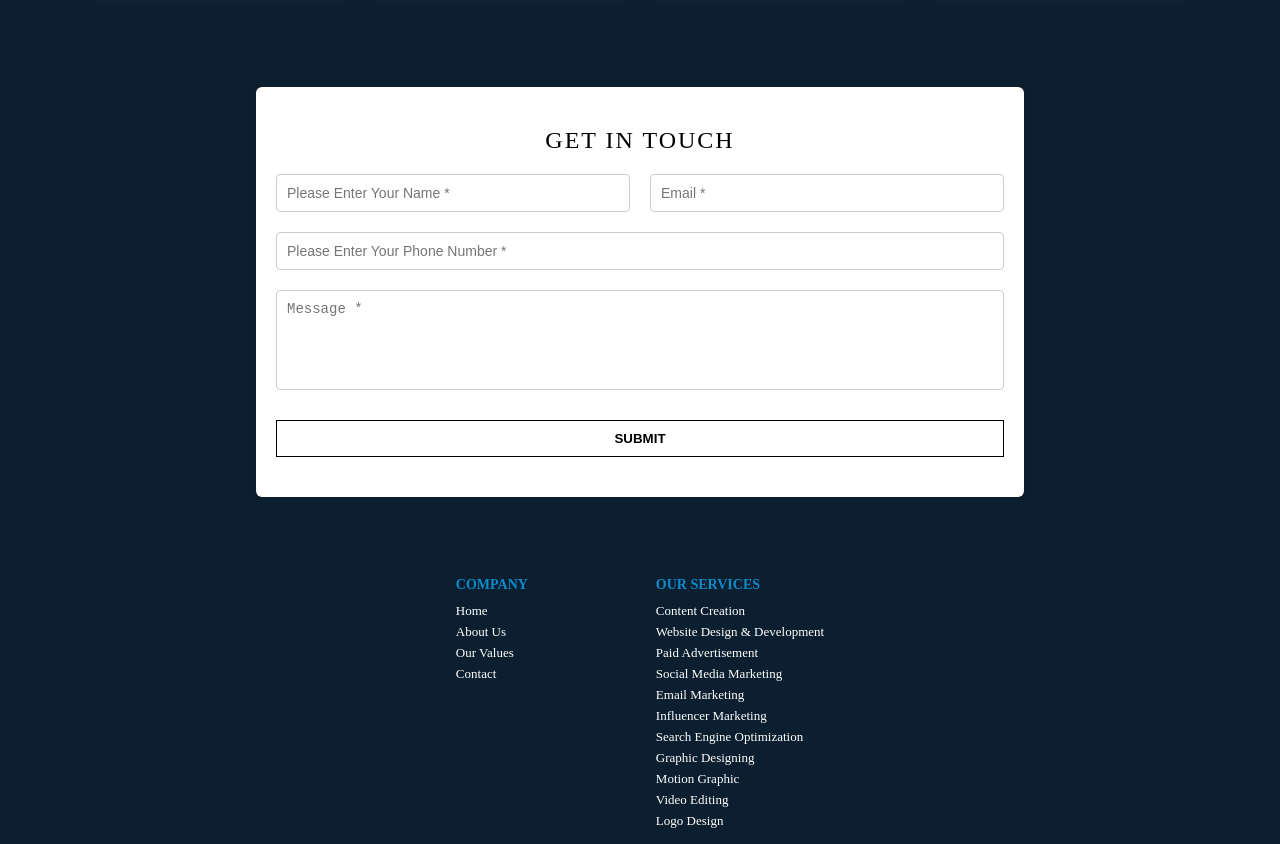
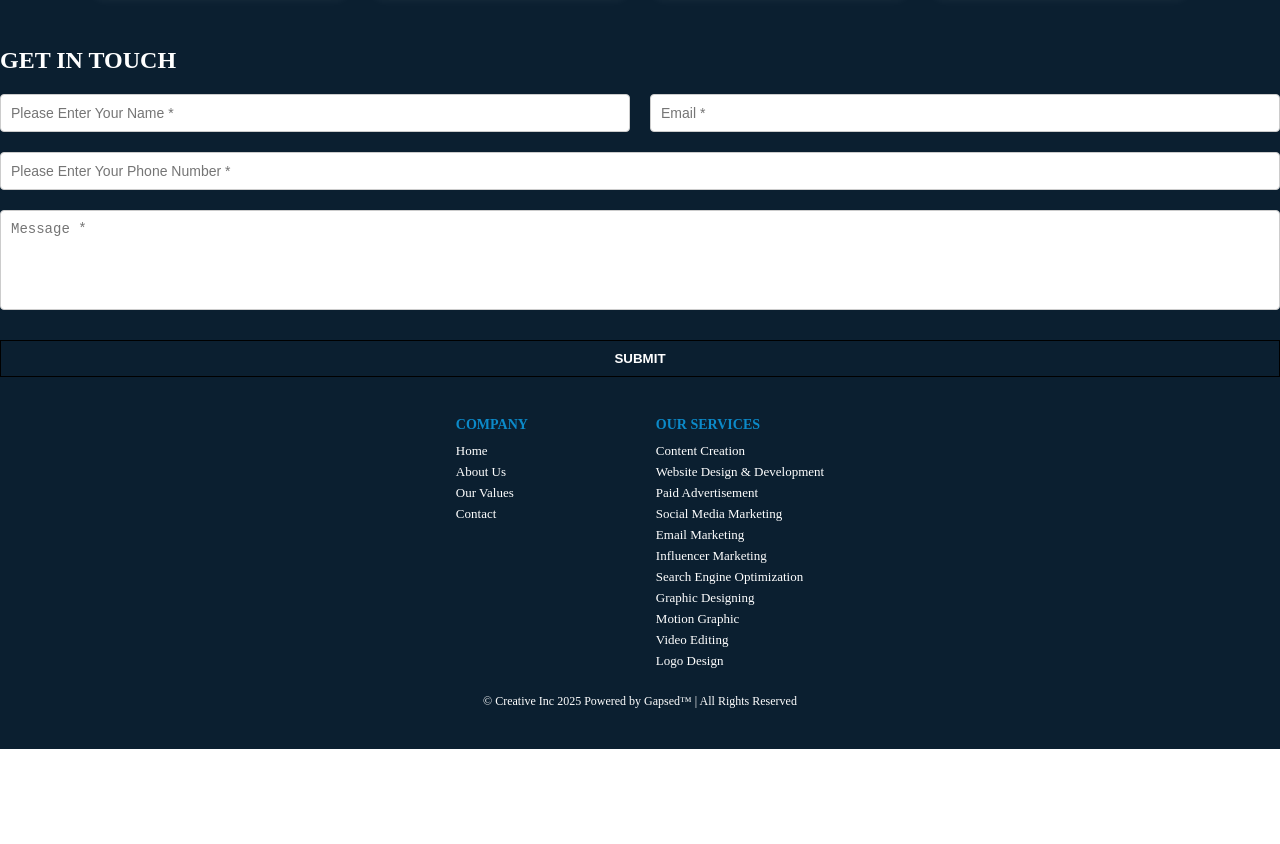
Before and after one commit to creativefirmdigitaldammish-commits/digitaldammishofficial, a plain HTML site: page index.html in a window 1280 px wide. Shown: the part 1883-2727 px from the top of the page. After the commit the page ends 2632 px from the top, so only its background shows below. Drawn offline with Linux system fonts and the light colour scheme.

Commit message:
Update index.html

```diff
--- a/index.html
+++ b/index.html
@@ -348,7 +348,7 @@ html, body { overflow-x: hidden; }
     <h1 class="site-title">Digital Dammish</h1>
     <nav>
       <a href="#intro">Home</a>
-      <a href="#Our Services">Our Services</a>
+      <a href="#services">Our Services</a>
       <a href="#contact">Contact</a>
     </nav>
   </div>
@@ -363,7 +363,7 @@ html, body { overflow-x: hidden; }
     <p>We help your business grow with digital solutions that are smart, modern, and results-driven. From marketing to branding, we provide everything you need to stand out online.</p>
   </section>
 
- <section class="services">
+ <section class="services" id="services">
   <h4>OUR SERVICES</h4>
   <h2>We Can Offer You <span>The Best</span></h2>
 
@@ -422,8 +422,8 @@ html, body { overflow-x: hidden; }
 </section>
 
  <!-- Contact Section -->
-  <div class="contact-section">
-    <h2>GET IN TOUCH</h2>
+  <div class="contact" id="contact">
+    <h2 style="color:white">GET IN TOUCH</h2>
     <form>
       <div class="form-group">
         <input type="text" placeholder="Please Enter Your Name *">
@@ -438,7 +438,7 @@ html, body { overflow-x: hidden; }
         <textarea placeholder="Message *"></textarea>
       </div>
       <div class="form-group full-width" style="text-align:center;">
-        <button type="submit">SUBMIT</button>
+        <button type="submit" style="color:white">SUBMIT</button>
       </div>
     </form>
   </div>
```
